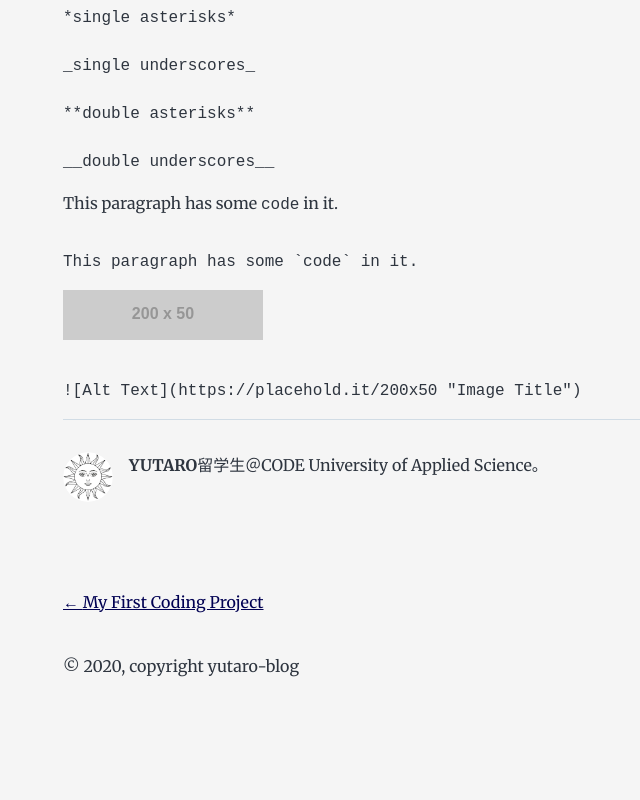
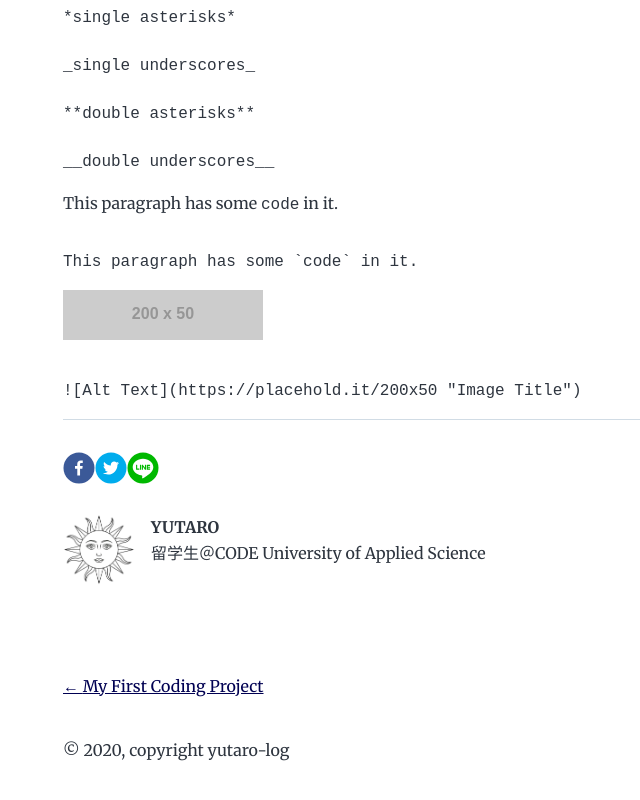
Before and after one commit to KOYAMANI/gatsby-netlify, a Gatsby site: page /hello-world/test in a window 1280 px wide. Shown: the part 7228-8028 px from the top of the page, without its empty margins (261-901 px from the left). Before the commit the page ends 7970 px from the top, so only its background shows below. Built offline with nearby package versions, Linux system fonts and the light colour scheme; Gatsby itself is replaced by a stand-in of ours; some packages are replaced by stand-ins of ours; code samples lack their colours; placeholder pictures from the web are drawn by us.

Commit message:
08oct1:00

```diff
--- a/gatsby-browser.js
+++ b/gatsby-browser.js
@@ -10,3 +10,6 @@ import "./src/style.css"
 import "prismjs/themes/prism.css"
 
 import "./src/styles/global.css"
+
+// // shape of the sharingbutton
+// import 'react-sharingbuttons/dist/main.css'
--- a/gatsby-node.js
+++ b/gatsby-node.js
@@ -46,6 +46,7 @@ exports.createPages = async ({ graphql, actions, reporter }) => {
       posts.forEach((post, index) => {
         const previous = index === posts.length - 1 ? null : posts[index + 1]
         const next = index === 0 ? null : posts[index - 1]
+
 
         createPage({
           path: post.fields.slug + "test",
--- a/package.json
+++ b/package.json
@@ -31,6 +31,8 @@
     "react": "^16.12.0",
     "react-dom": "^16.12.0",
     "react-helmet": "^5.2.1",
+    "react-share": "^4.3.0",
+    "react-sharingbuttons": "^1.0.0",
     "typeface-merriweather": "0.0.72",
     "typeface-montserrat": "0.0.75"
   },
@@ -55,6 +57,6 @@
     "serve": "gatsby serve",
     "clean": "gatsby clean",
     "test": "echo \"Write tests! -> https://gatsby.dev/unit-testing\" && exit 1",
-    "preinstall":"cd $(pwd)"
+    "preinstall": "cd $(pwd)"
   }
 }
--- a/src/components/bio.js
+++ b/src/components/bio.js
@@ -14,7 +14,7 @@ const Bio = () => {
     query BioQuery {
       avatar: file(absolutePath: { regex: "/thesun.jpg/" }) {
         childImageSharp {
-          fixed(width: 50, height: 50, quality: 95) {
+          fixed(width: 72, height: 72, quality: 100) {
             ...GatsbyImageSharpFixed
           }
         }
@@ -54,7 +54,7 @@ const Bio = () => {
       {author?.name && (
         <p>
           <strong>{author.name}</strong>
-          留学生＠CODE University of Applied Science。
+          <br></br>留学生＠CODE University of Applied Science
           {/* {author?.summary || null} */}
           {` `}
           {/* <a href={`https://twitter.com/${social?.twitter || ``}`}>
--- a/src/components/layout.js
+++ b/src/components/layout.js
@@ -25,7 +25,7 @@ const Layout = ({ location, title, children }) => {
       <header className="global-header">{header}</header>
       <main>{children}</main>
       <footer>
-        © {new Date().getFullYear()}, copyright yutaro-blog
+        © {new Date().getFullYear()}, copyright yutaro-log
         {/* {` `} */}
         {/* <a href="https://www.gatsbyjs.com">Gatsby</a> */}
       </footer>
--- /dev/null
+++ b/src/components/share.js
@@ -0,0 +1,40 @@
+import React from "react"
+import PropTypes from "prop-types"
+import {
+  FacebookShareButton,
+  FacebookIcon,
+  TwitterShareButton,
+  TwitterIcon,
+  LineShareButton,
+  LineIcon,
+} from "react-share"
+
+const Share = ({ socialConfig, tags }) => (
+  <div className="post-social">
+    <FacebookShareButton url={socialConfig.config.url} quote={socialConfig.config.title} hashtag={""}>
+      <FacebookIcon size={32} round={true}/>
+    </FacebookShareButton>
+    <TwitterShareButton url={socialConfig.config.url} quote={socialConfig.config.title} hashtag={""}>
+     <TwitterIcon size={32} round={true}/>
+    </TwitterShareButton>
+    <LineShareButton url={socialConfig.config.url} quote={socialConfig.config.title} hashtag={""}>
+     <LineIcon size={32} round={true}/>
+    </LineShareButton>
+  </div>
+)
+
+Share.propTypes = {
+  socialConfig: PropTypes.shape({
+    twitter: PropTypes.string.isRequired,
+    config: PropTypes.shape({
+      url: PropTypes.string.isRequired,
+      title: PropTypes.string.isRequired,
+    }),
+  }).isRequired,
+  tags: PropTypes.arrayOf(PropTypes.string),
+}
+Share.defaultProps = {
+  tags: [],
+}
+
+export default Share
--- a/src/styles/global.css
+++ b/src/styles/global.css
@@ -1,5 +1,5 @@
 html {
-    background-color: whitesmoke
+    background-color: white
 }
 
 a {
--- a/src/templates/blog-post.js
+++ b/src/templates/blog-post.js
@@ -4,11 +4,13 @@ import { Link, graphql } from "gatsby"
 import Bio from "../components/bio"
 import Layout from "../components/layout"
 import SEO from "../components/seo"
+import Share from "../components/share"
 
 const BlogPostTemplate = ({ data, pageContext, location }) => {
   const post = data.markdownRemark
   const siteTitle = data.site.siteMetadata?.title || `Title`
   const { previous, next } = pageContext
+  const url = data.site.siteMetadata.siteUrl
 
   return (
     <Layout location={location} title={siteTitle}>
@@ -31,6 +33,16 @@ const BlogPostTemplate = ({ data, pageContext, location }) => {
         />
         <hr />
         <footer>
+          <Share
+              socialConfig={{
+                config: {
+                  url: `${url}${post.frontmatter.slug}`,
+                  title: post.frontmatter.title,
+                },
+              }}
+              tags={post.frontmatter.tags}
+          />
+          <br></br>
           <Bio />
         </footer>
       </article>
```
Also changed, not shown: 1 other file.
